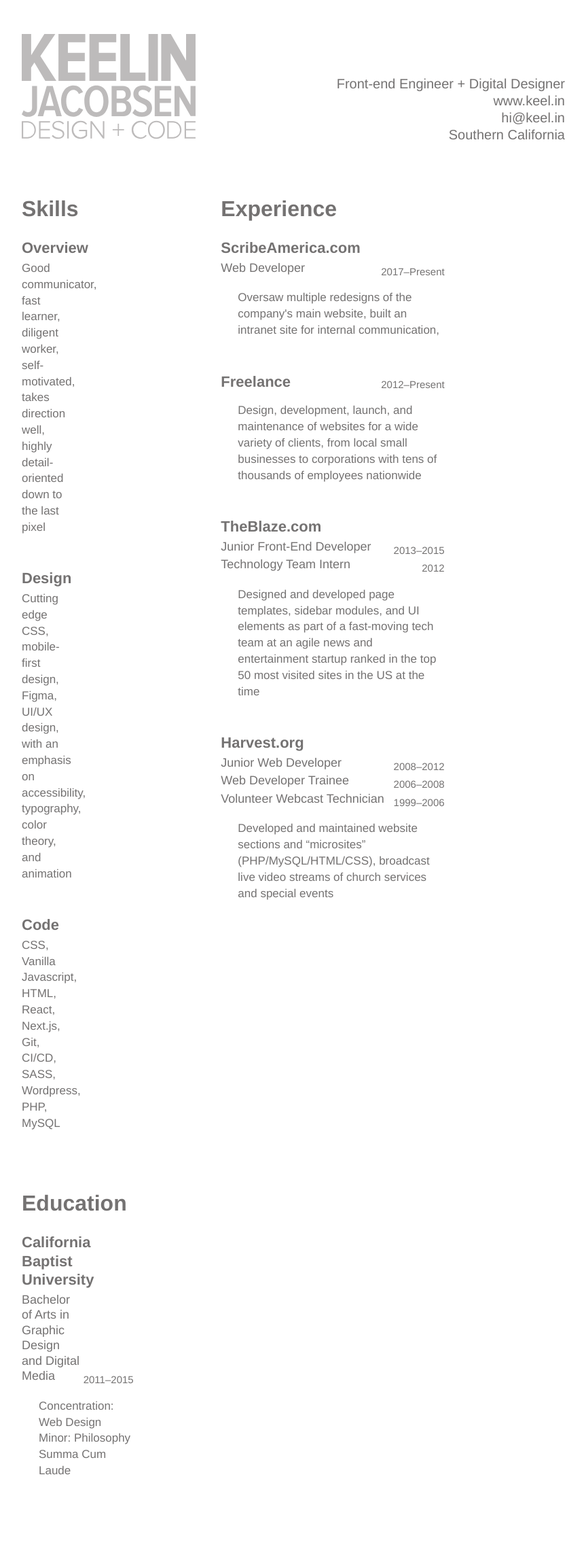
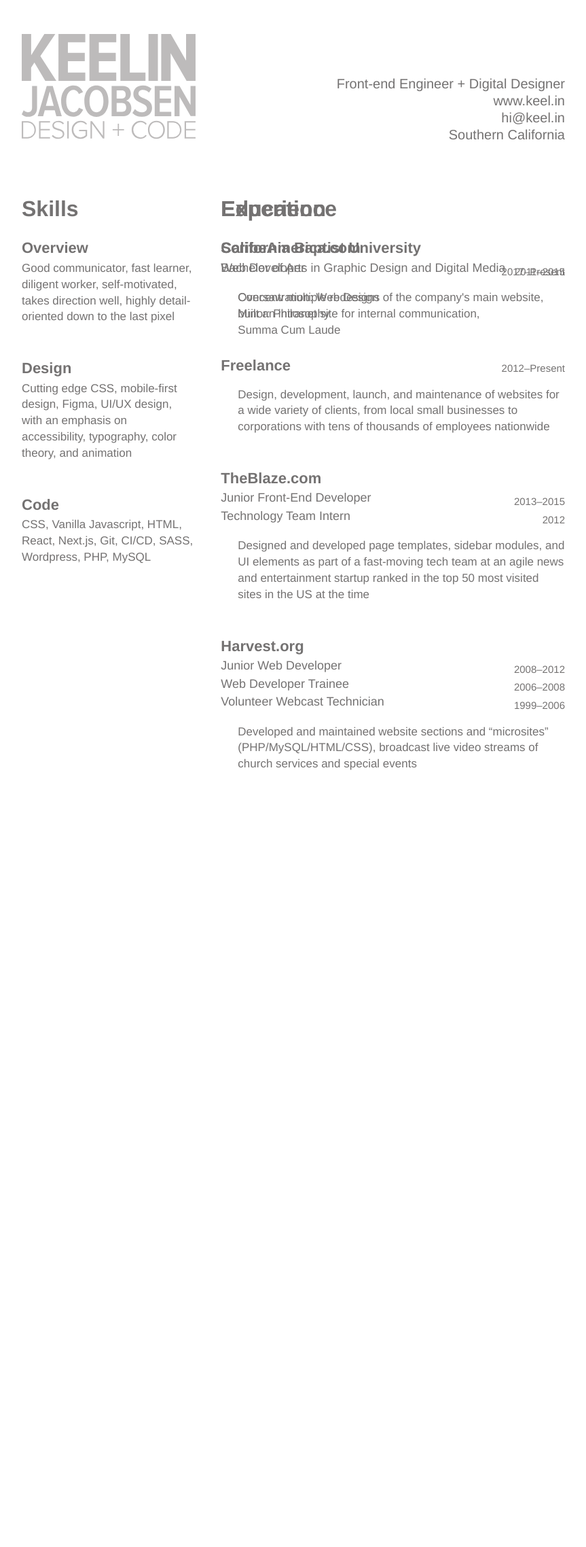
Before and after one commit to KeelinJ/keelinj.github.io, a Jekyll site: the page built from docs/resume.html, in a window 1280 px wide. Shown: the whole page at 68% size, without its empty margins (208-1071 px from the left). Built offline with Jekyll 4.4.1, drawn with Linux system fonts in a browser that asks for light colours; after the commit the page ends 1276 px from its top, so only the background shows below that.

Commit message:
layout fixes

```diff
--- a/docs/css/resume.scss
+++ b/docs/css/resume.scss
@@ -29,6 +29,7 @@
 main {
   display: grid;
   grid-template-columns: 1fr 2fr;
+  grid-template-areas: "side main";
   gap: 40px;
 }
 svg.logo {
@@ -133,14 +134,12 @@
   align-self: flex-end;
   white-space: nowrap;
 }
+.skills {
+  grid-area: side;
+}
 .experience,
 .education {
-  float: right;
-  width: 65%;
-}
-.skills {
-  float: left;
-  width: 31%;
+  grid-area: main;
 }
 .skills p {
   padding: 0;
@@ -150,13 +149,8 @@
   margin: 10px 0 25px;
 }*/
 @media screen and (max-width: 800px) {
-  .experience,
-  .education {
-    float: none;
-    width: 100%;
-  }
-  .skills {
-    width: 100%;
+  main {
+    display: block;
   }
   article,
   section {
```
